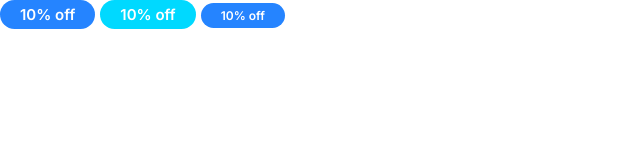
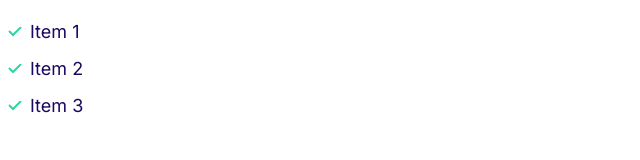
Before and after one commit to irfanAhmadKh/moshify, a plain HTML site: page index.html in a window 1280 px wide. Shown: the whole page, without its empty margins (0-640 px from the left). Drawn offline with Linux system fonts and the light colour scheme.

```diff
--- a/css/styles.css
+++ b/css/styles.css
@@ -123,3 +123,32 @@
     font-size: 1.2rem;
   }
 }
+
+/* Lists */
+
+.list {
+  list-style-type: none;
+  padding-left: 0;
+  color: var(--color-headings);
+}
+
+.list--inline .list__item {
+  display: inline-block;
+  margin-right: 2rem;
+}
+
+.list--tick {
+  list-style-image: url(../images/tick.svg);
+  padding-left: 3rem;
+}
+
+.list--tick .list__item {
+  padding-left: 0.5rem;
+  margin-bottom: 1rem;
+}
+
+@media screen and (min-width: 1024px) {
+  .list--tick .list__item {
+    padding-left: 0;
+  }
+}
--- a/index.html
+++ b/index.html
@@ -12,9 +12,11 @@
     <link rel="stylesheet" href="css/styles.css" />
   </head>
   <body>
-    <!-- 12 - Badges  -->
-    <span class="badge badge--primary">10% off</span>
-    <span class="badge badge--secondary">10% off</span>
-    <span class="badge badge--primary badge--small">10% off</span>
+    <!-- 13 - Lists  -->
+    <ul class="list list--tick">
+        <li class="list__item">Item 1</li>
+        <li class="list__item">Item 2</li>
+        <li class="list__item">Item 3</li>
+    </ul>
   </body>
 </html>
```
Also changed, not shown: components/lists.html (added, +6 -0 lines), images/tick.svg (added).
